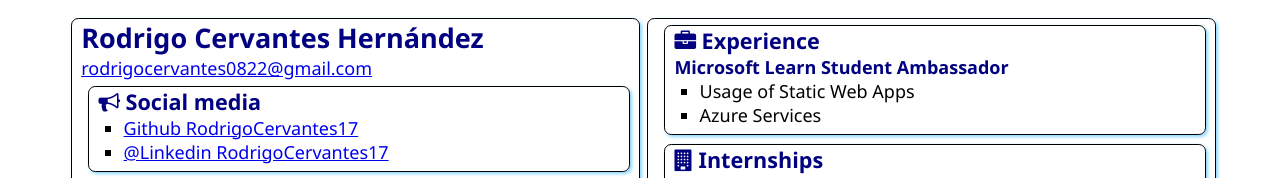
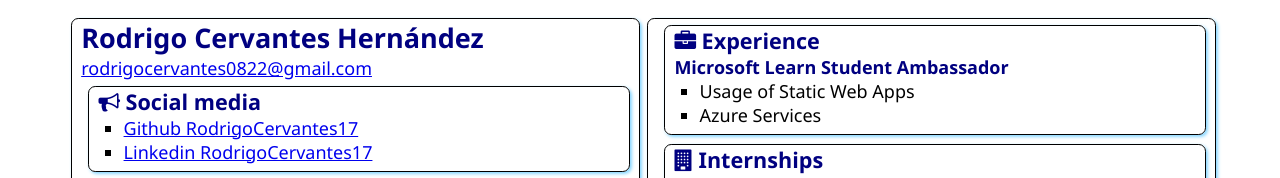
Before and after one commit to RodrigoCervantes17/SATechnicalOnboarding, a plain HTML site: page src/index.html in a window 1280 px wide. Shown: the top 178 px of the page. Drawn offline with Linux system fonts and the light colour scheme.

Commit message:
Changed link for linkedin, last one didn't work

```diff
--- a/src/index.html
+++ b/src/index.html
@@ -22,7 +22,7 @@
                 </h2>
                 <ul>
                     <li><a href="https://github.com/RodrigoCervantes17">Github RodrigoCervantes17</a></li>
-                    <li><a href="www.linkedin.com/in/rodrigocervantes17">@Linkedin RodrigoCervantes17</a></li>
+                    <li><a href="https://www.linkedin.com/in/rodrigo-cervantes-207547248/">Linkedin RodrigoCervantes17</a></li>
                 </ul>
             </section>
 
```
